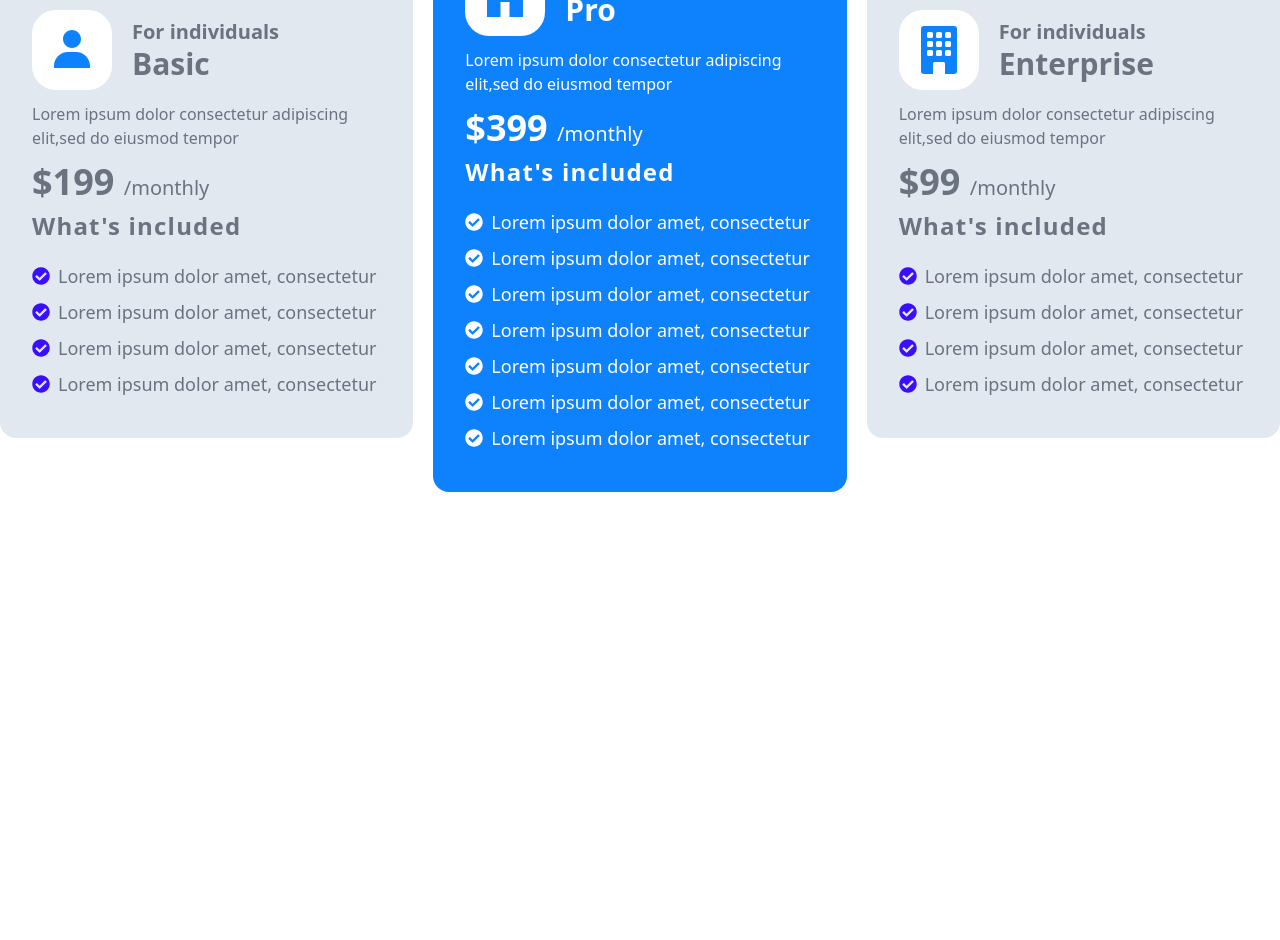
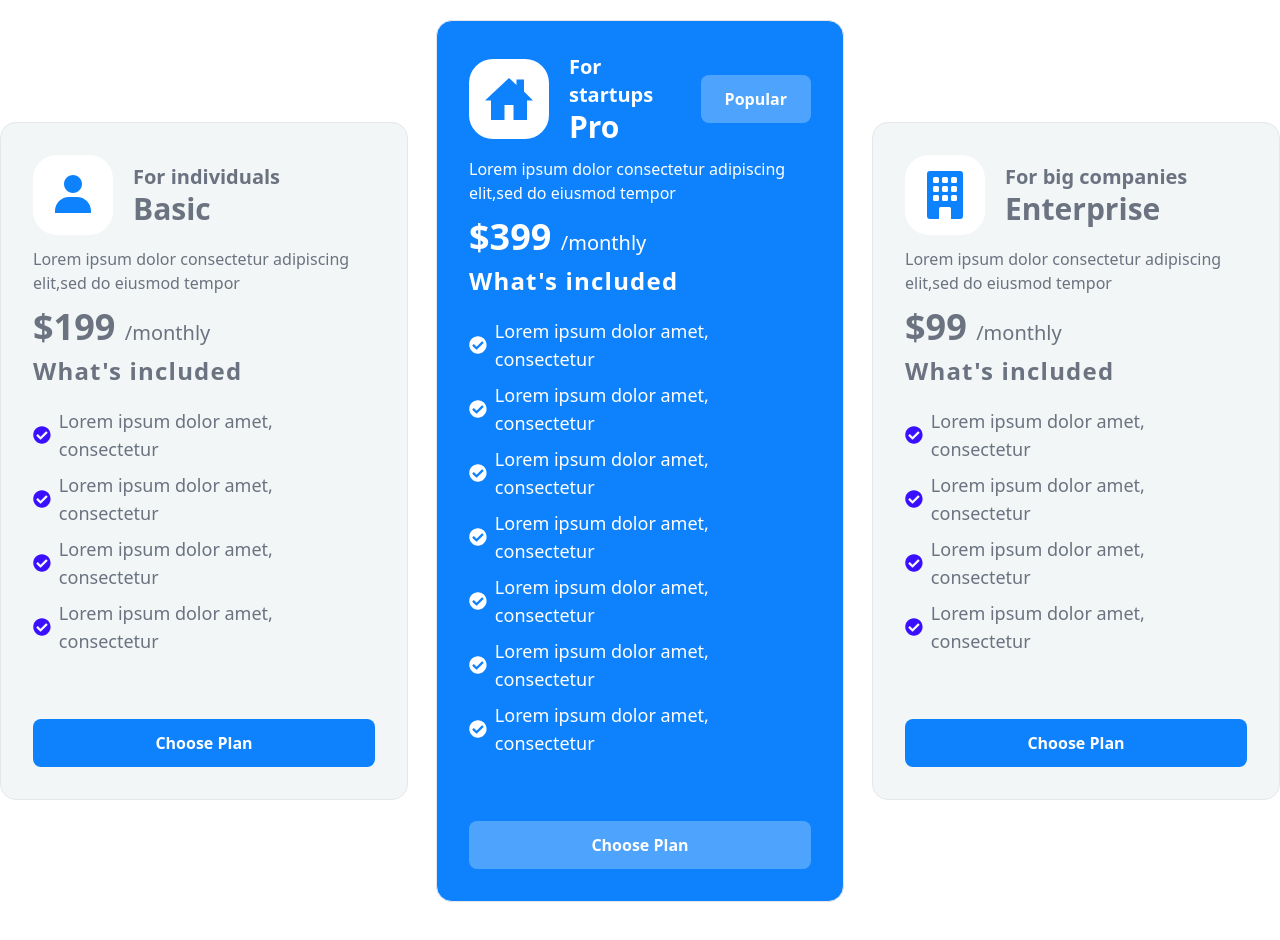
Before and after one commit to Rubayet-hasan-yasin/doc-hub, a React (Vite) app: page / in a window 1280 px wide. Shown: the part 1000-1940 px from the top of the page. Before the commit the page ends 1652 px from the top, so only its background shows below. Built offline with nearby package versions, Linux system fonts and the light colour scheme.

Commit message:
card button added

```diff
--- a/src/Page/Home/Pricing/Pricing.jsx
+++ b/src/Page/Home/Pricing/Pricing.jsx
@@ -7,7 +7,7 @@ import PricingCard from "../../../components/PricingCard/PricingCard";
 const arr = [
     {
         "Icon": BiSolidUser,
-
+        "category": "For individuals",
         "pricing": "Basic",
         "decription": "Lorem ipsum dolor consectetur adipiscing elit,sed do eiusmod tempor",
         "price": "199",
@@ -21,7 +21,7 @@ const arr = [
     },
     {
         "Icon": IoHomeSharp,
-
+        "category": "For startups",
         "pricing": "Pro",
         "decription": "Lorem ipsum dolor consectetur adipiscing elit,sed do eiusmod tempor",
         "price": "399",
@@ -40,6 +40,7 @@ const arr = [
         "Icon": BsFillBuildingFill,
 
         "pricing": "Enterprise",
+        "category": "For big companies",
         "decription": "Lorem ipsum dolor consectetur adipiscing elit,sed do eiusmod tempor",
         "price": "99",
         "included": [
@@ -54,10 +55,10 @@ const arr = [
 
 const Pricing = () => {
     return (
-        <div className="container mx-auto mb-40">
+        <div className="container mx-auto my-20">
             <Title text={'Pricing Plan'} center={true}/>
 
-            <div className="grid md:grid-cols-3 gap-5 mx-auto items-center mt-20">
+            <div className="grid md:grid-cols-3 gap-7 mx-auto items-center mt-24">
                 {
                     arr.map((item, index)=> <PricingCard key={index} item={item} number={index}></PricingCard>)
                 }
--- a/src/components/PricingCard/PricingCard.jsx
+++ b/src/components/PricingCard/PricingCard.jsx
@@ -3,9 +3,9 @@ import { FaCheckCircle } from "react-icons/fa";
 
 
 const PricingCard = ({ item, number }) => {
-    const { Icon, pricing, decription, price, included } = item;
+    const { Icon, pricing, decription, price, included, category } = item;
     return (
-        <div className={`bg-slate-200 p-8 rounded-2xl ${number !== 1 && 'group'} hover:bg-[#0E82FD] duration-100 h-fit even:bg-[#0E82FD]`}>
+        <div className={`bg-[#F2F6F6] border p-8 rounded-2xl ${number !== 1 && 'group'} hover:bg-[#0E82FD] duration-1000 h-fit even:bg-[#0E82FD]`}>
             <div className="flex gap-5 items-center">
                 <span className="relative">
 
@@ -13,9 +13,16 @@ const PricingCard = ({ item, number }) => {
                     <span className="group-hover: bg-white absolute top-0 z-0 rounded-3xl w-20 h-20 p-8 group-hover:rotate-180 duration-1000"></span>
                 </span>
 
-                <div>
-                    <p className={`text-xl font-semibold group-hover:text-white ${number === 1 ? "text-white" : "text-[#6B7280]"} duration-1000`}>For individuals</p>
-                    <p className={`text-3xl font-semibold group-hover:text-white ${number === 1 ? "text-white" : "text-[#6B7280]"} duration-1000`}>{pricing}</p>
+                <div className="flex gap-5 items-center">
+                    <div>
+                        <p className={`text-xl font-semibold group-hover:text-white ${number === 1 ? "text-white" : "text-[#6B7280]"} duration-1000`}>{category}</p>
+                        <p className={`text-3xl font-semibold group-hover:text-white ${number === 1 ? "text-white" : "text-[#6B7280]"} duration-1000`}>{pricing}</p>
+                    </div>
+
+                    {
+                        number === 1 &&
+                        <button className="bg-[#4ea3fd] px-6 py-3 h-fit rounded-lg text-white font-semibold">Popular</button>
+                    }
                 </div>
             </div>
 
@@ -26,8 +33,11 @@ const PricingCard = ({ item, number }) => {
             <p className={`text-2xl tracking-wider group-hover:text-white duration-1000 my-2 font-semibold mb-5 ${number === 1 ? "text-white" : "text-[#6B7280]"}`}>What&apos;s included</p>
 
             {
-                included.map((item,i)=> <p key={i} className={`my-2 text-[#6B7280] flex items-center gap-2 text-lg group-hover:text-white ${number === 1 ? "text-white" : "text-[#6B7280]"}`}><FaCheckCircle className={` group-hover:text-white ${number === 1 ? "text-white" : "text-[#3a0eff]"}`}/> {item}</p>)
+                included.map((item, i) => <p key={i} className={`my-2 text-[#6B7280] flex items-center gap-2 text-lg group-hover:text-white ${number === 1 ? "text-white" : "text-[#6B7280]"}`}><FaCheckCircle className={` group-hover:text-white ${number === 1 ? "text-white" : "text-[#3a0eff]"}`} /> {item}</p>)
             }
+
+
+            <button className={` w-full py-3 rounded-lg text-white font-bold ${number === 1 ? 'bg-[#4ea3fd]' : 'bg-[#0E82FD]'} group-hover:bg-[#4ea3fd] mt-14`}>Choose Plan</button>
         </div>
     );
 };
```
